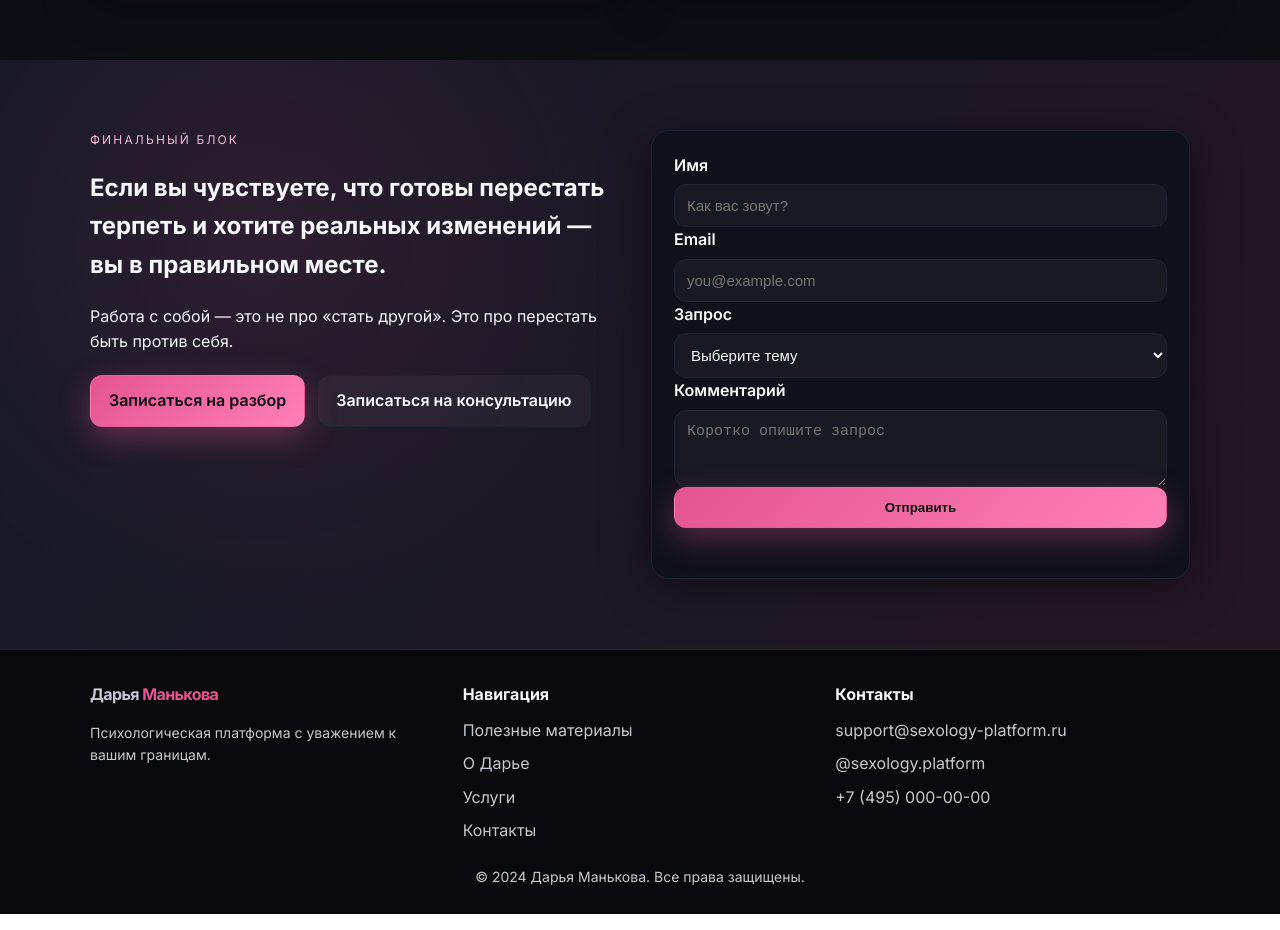
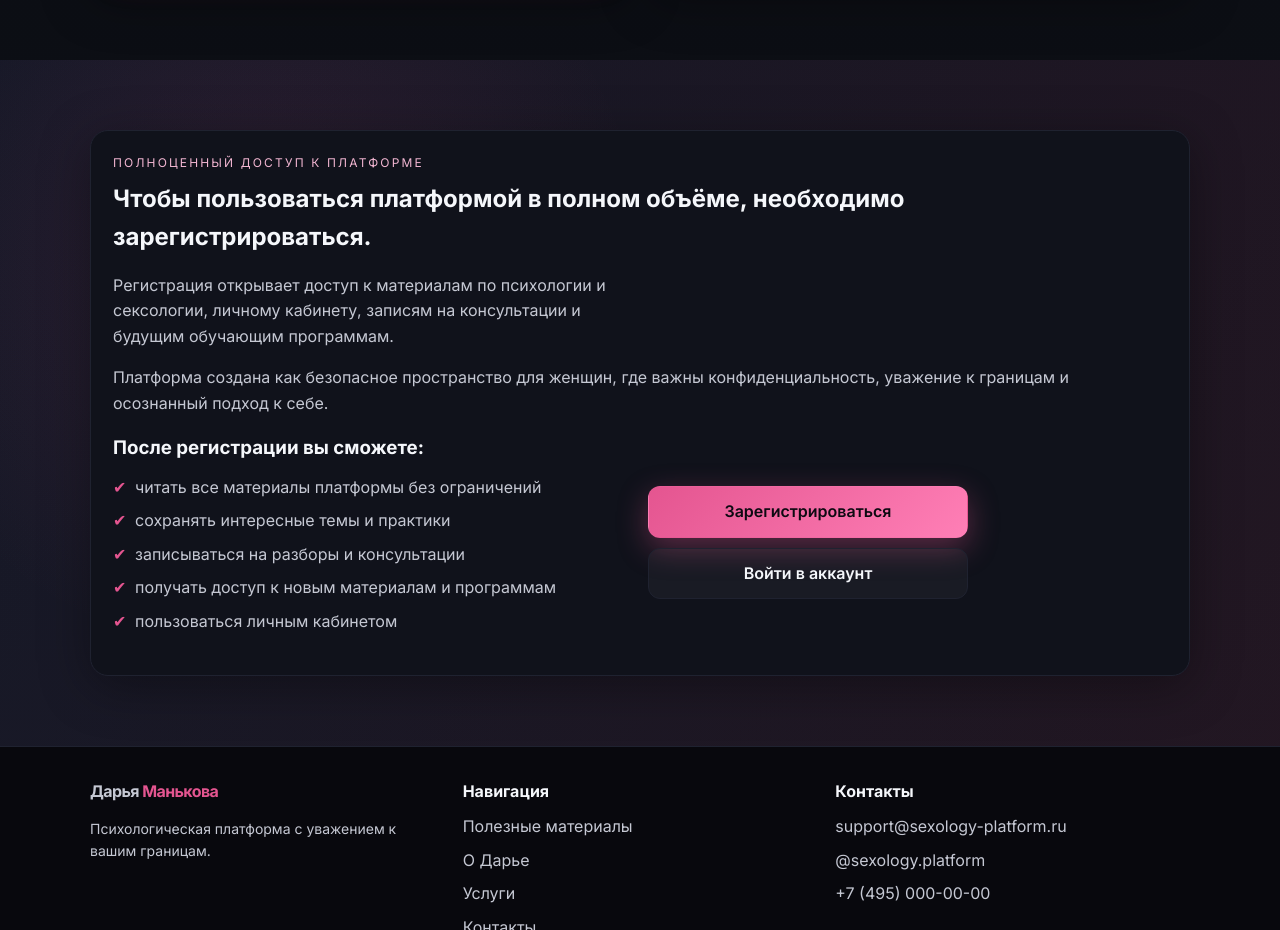
Before and after one commit to daryamankova/sexology-platform, a plain HTML site: page index.html in a window 1280 px wide. Shown: the part 2240-3170 px from the top of the page. Drawn offline with Linux system fonts and the light colour scheme.

Commit message:
Update final CTA for platform registration

```diff
--- a/index.html
+++ b/index.html
@@ -116,42 +116,31 @@
     </section>
 
     <section id="contact" class="section cta">
-      <div class="container contact-grid">
-        <div>
-          <p class="eyebrow">Финальный блок</p>
-          <h2>Если вы чувствуете, что готовы перестать терпеть и хотите реальных изменений — вы в правильном месте.</h2>
-          <p>Работа с собой — это не про «стать другой». Это про перестать быть против себя.</p>
-          <div class="hero-actions">
-            <a class="btn primary" href="#contact-form">Записаться на разбор</a>
-            <a class="btn ghost" href="#contact-form">Записаться на консультацию</a>
+      <div class="container">
+        <div class="card signup-card">
+          <div class="signup-header">
+            <p class="eyebrow">Полноценный доступ к платформе</p>
+            <h2>Чтобы пользоваться платформой в полном объёме, необходимо зарегистрироваться.</h2>
+            <p class="lead">Регистрация открывает доступ к материалам по психологии и сексологии, личному кабинету, записям на консультации и будущим обучающим программам.</p>
+            <p class="note">Платформа создана как безопасное пространство для женщин, где важны конфиденциальность, уважение к границам и осознанный подход к себе.</p>
+          </div>
+          <div class="signup-body">
+            <div>
+              <h3 class="signup-title">После регистрации вы сможете:</h3>
+              <ul class="checklist">
+                <li>читать все материалы платформы без ограничений</li>
+                <li>сохранять интересные темы и практики</li>
+                <li>записываться на разборы и консультации</li>
+                <li>получать доступ к новым материалам и программам</li>
+                <li>пользоваться личным кабинетом</li>
+              </ul>
+            </div>
+            <div class="signup-actions">
+              <a class="btn primary full" href="https://sexology-platform.ru/register">Зарегистрироваться</a>
+              <a class="btn ghost full" href="https://sexology-platform.ru/login">Войти в аккаунт</a>
+            </div>
           </div>
         </div>
-        <form class="card form" id="contact-form">
-          <label>
-            Имя
-            <input type="text" name="name" placeholder="Как вас зовут?" required />
-          </label>
-          <label>
-            Email
-            <input type="email" name="email" placeholder="you@example.com" required />
-          </label>
-          <label>
-            Запрос
-            <select name="topic" required>
-              <option value="">Выберите тему</option>
-              <option>Индивидуальный разбор и практики</option>
-              <option>Индивидуальная консультация</option>
-              <option>Терапевтическая программа</option>
-              <option>Другое</option>
-            </select>
-          </label>
-          <label>
-            Комментарий
-            <textarea name="message" rows="3" placeholder="Коротко опишите запрос"></textarea>
-          </label>
-          <button type="submit" class="btn primary full">Отправить</button>
-          <p class="form-note" role="status" aria-live="polite"></p>
-        </form>
       </div>
     </section>
   </main>
--- a/styles.css
+++ b/styles.css
@@ -620,6 +620,33 @@ a {
     linear-gradient(120deg, rgba(124, 138, 255, 0.08), rgba(228, 85, 144, 0.1));
 }
 
+.signup-card {
+  display: grid;
+  gap: 16px;
+}
+
+.signup-header h2 {
+  margin: 6px 0 10px;
+}
+
+.signup-body {
+  display: grid;
+  grid-template-columns: repeat(auto-fit, minmax(260px, 1fr));
+  gap: 16px;
+  align-items: start;
+}
+
+.signup-title {
+  margin: 0 0 10px;
+}
+
+.signup-actions {
+  display: grid;
+  gap: 10px;
+  align-self: center;
+  max-width: 320px;
+}
+
 .contact-grid {
   display: grid;
   grid-template-columns: repeat(auto-fit, minmax(320px, 1fr));
```
